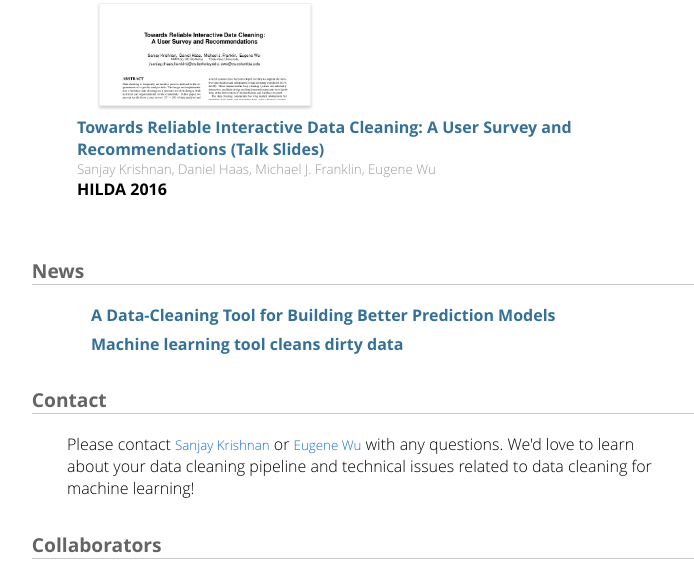
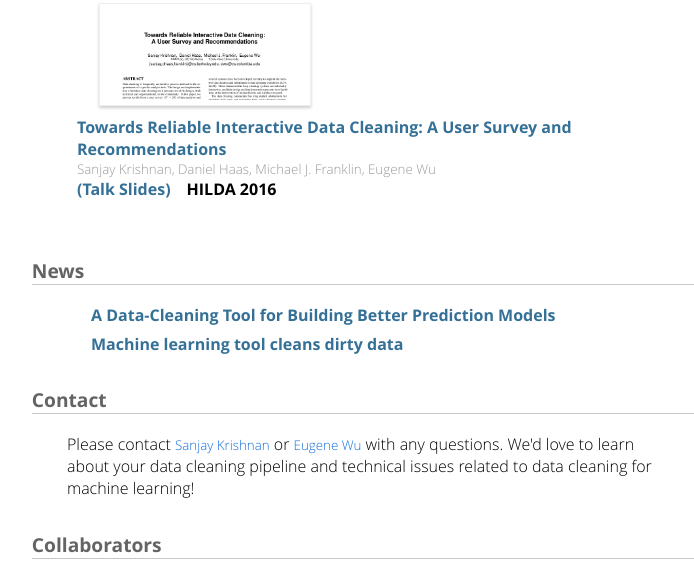
Before and after one commit to activeclean/activeclean.github.io, a plain HTML site: page index.html in a window 1280 px wide. Shown: the part 2204-2779 px from the top of the page, without its empty margins (190-884 px from the left). Drawn offline with Linux system fonts and the light colour scheme; a web font is replaced by a local one.

Commit message:
updated website

```diff
--- a/index.html
+++ b/index.html
@@ -129,13 +129,12 @@ of your machine learning models to data errors.  It can be installed using <stro
       <a href="./files/cleaning-hilda16.pdf">
         Towards Reliable Interactive Data Cleaning: A User Survey and Recommendations
       </a>
-      <a href="./files/papers/hilda-2016.pdf">
-        (Talk Slides)
-      </a>
     </div>
     <div class="authors">Sanjay Krishnan, Daniel Haas, Michael J. Franklin, Eugene Wu</div>
     <div class="links">
-      <span class="conf">HILDA 2016</span>
+      <span class="conf">HILDA 2016
+        <a href="./files/papers/hilda-2016.pdf"> (Talk Slides) </a>
+      </span>
     </div>
   </div>
   <div style="clear: both"></div>
```
Also changed, not shown: 1 other file.
